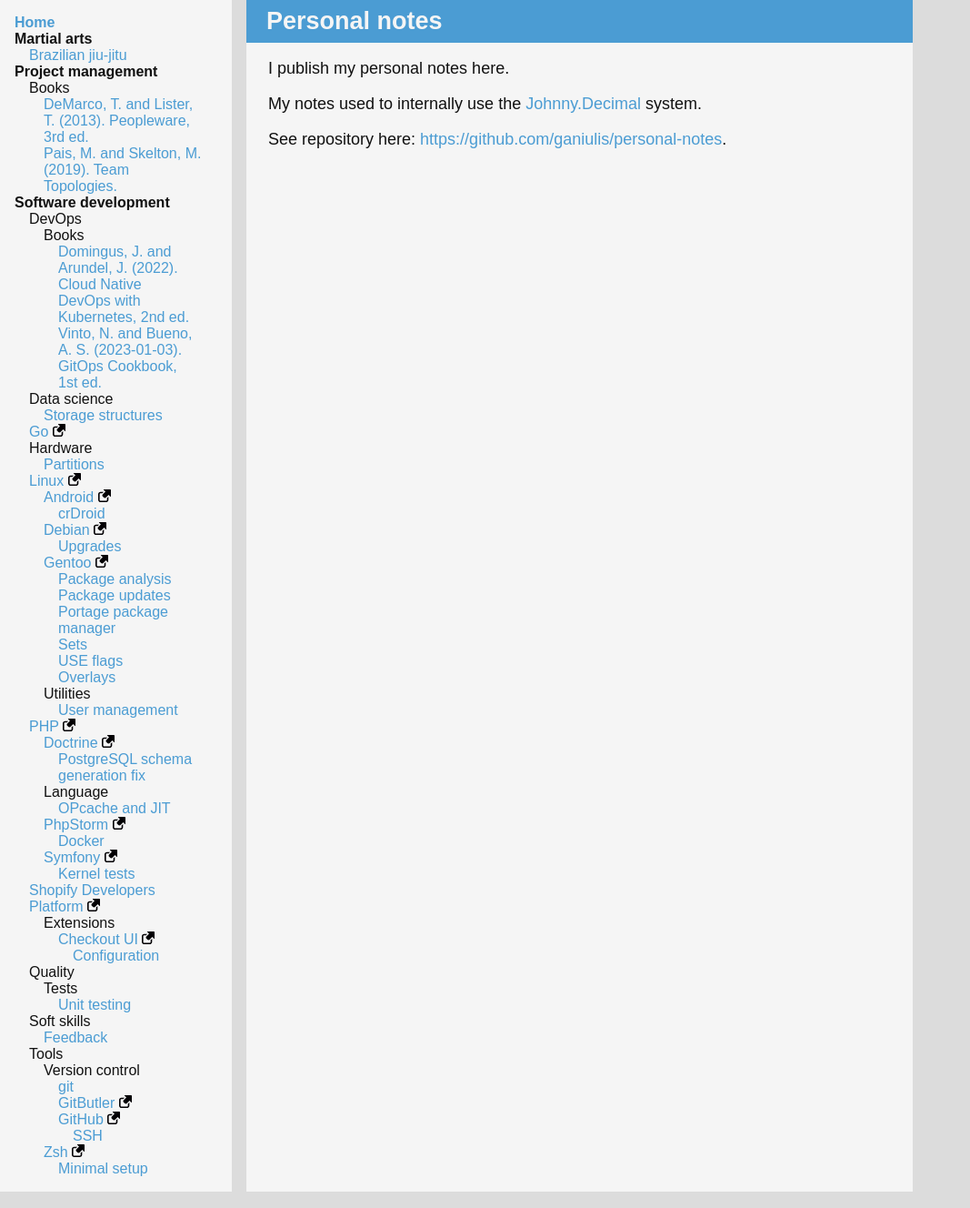
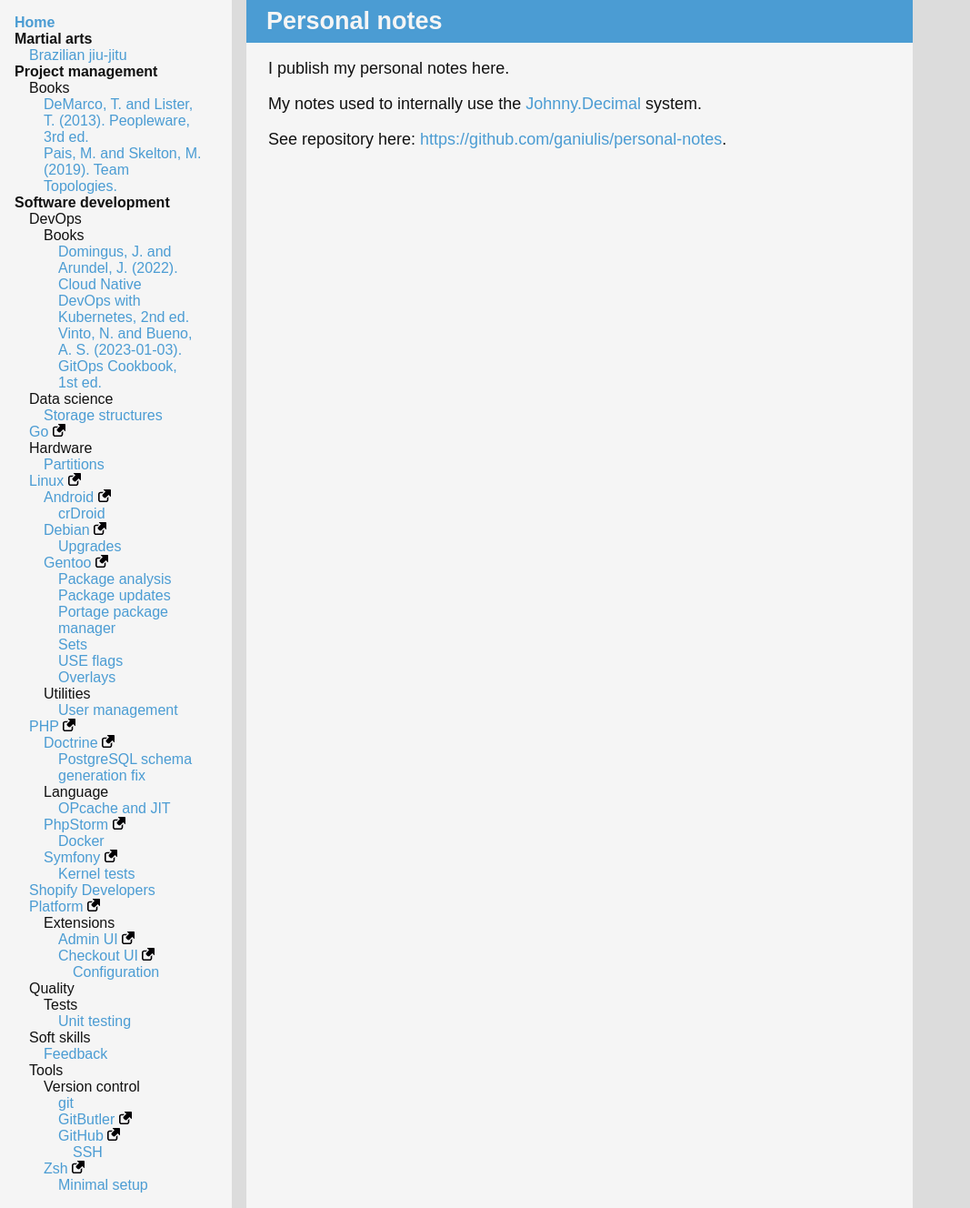
Before and after one commit to ganiulis/personal-notes, a Jekyll site: the page built from index.md, in a window 1280 px wide. Shown: the whole page at 91% size, without its empty margins (0-1067 px from the left). Built offline with Jekyll 4.4.1, drawn with Linux system fonts in a browser that asks for light colours; our own code applies the rules of GitHub Pages for plain Markdown files.

Commit message:
feat: Notes

```diff
--- a/_data/navigation.yaml
+++ b/_data/navigation.yaml
@@ -110,6 +110,8 @@ items:
           - title: Extensions
             path: extensions
             items:
+              - title: Admin UI
+                website: https://shopify.dev/docs/api/admin-extensions
               - title: Checkout UI
                 website: https://shopify.dev/docs/api/checkout-ui-extensions
                 path: checkout-ui
```
